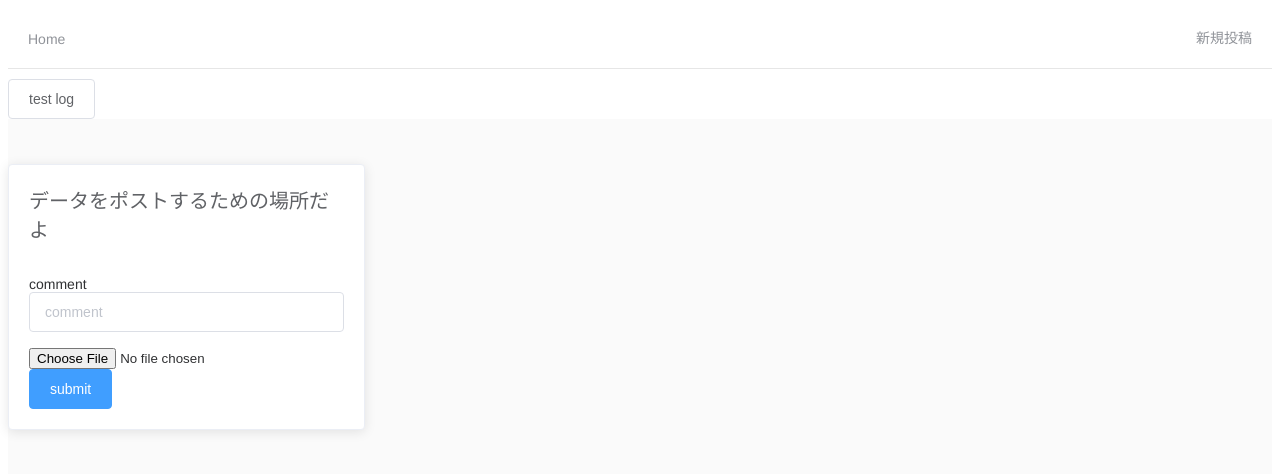
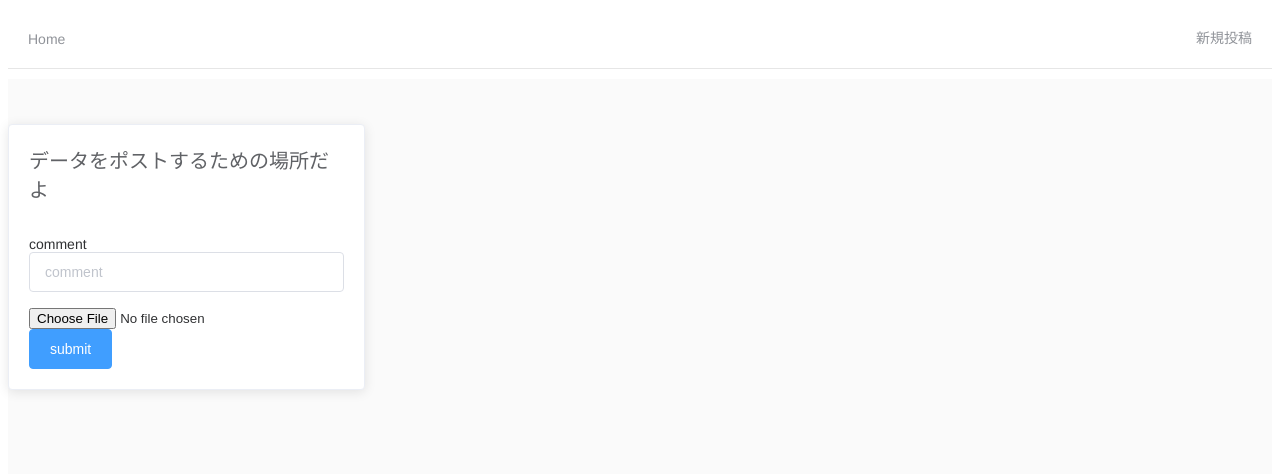
Before and after one commit to ryu1-1uyr/firenuxt, a Nuxt app: page /posts/new in a window 1280 px wide. Shown: the top 474 px of the page. Built offline with nearby package versions, Linux system fonts and the light colour scheme; no server answers; the database is empty.

Commit message:
ログを出力するボタンの削除

```diff
--- a/layouts/default.vue
+++ b/layouts/default.vue
@@ -1,7 +1,6 @@
 <template>
   <div>
     <MobileHeader style="margin-bottom: 10px" />
-    <el-button @click="testlog">test log</el-button>
     <p style='display: none'>{{loadList}}</p>
     <div class="wrapper">
       <nuxt class="container" :userList="userlist" />
```
